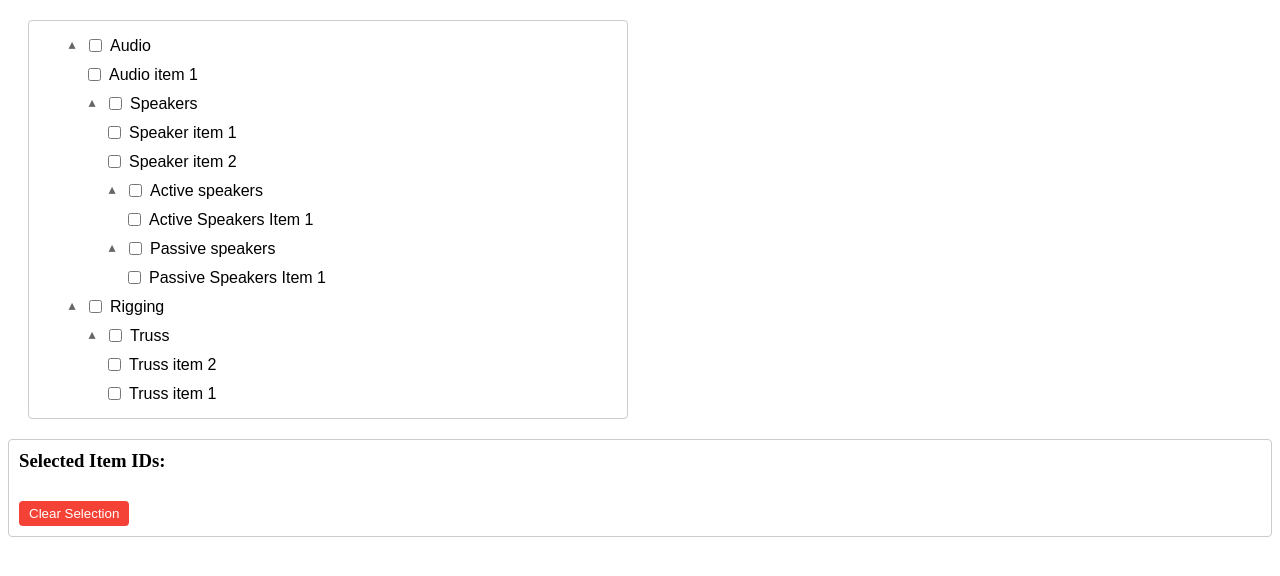
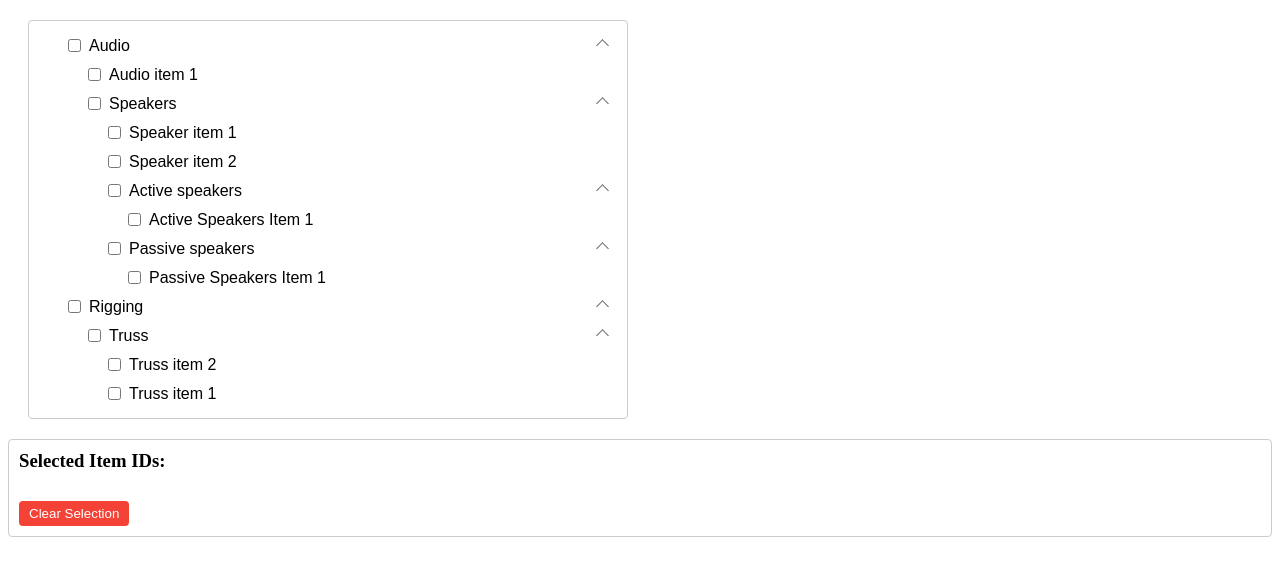
Before and after one commit to tlavrova/item-selector-rentman, an Angular app: page / in a window 1280 px wide. Shown: the top 576 px of the page. Built offline with nearby package versions, Linux system fonts and the light colour scheme.

Commit message:
Refactor folder toggle implementation for improved styling and functionality

```diff
--- a/src/app/components/item-selector/item-selector.component.css
+++ b/src/app/components/item-selector/item-selector.component.css
@@ -19,6 +19,7 @@
   align-items: center;
   padding: 5px;
   cursor: pointer;
+  position: relative;
 }
 
 .folder-content:hover {
@@ -26,22 +27,24 @@
 }
 
 .folder-toggle {
-  margin-right: 5px;
-  font-size: 12px;
-  color: #666;
+  position: absolute;
+  right: 10px;
+  width: 8px;
+  height: 8px;
+  border: solid #666;
+  border-width: 0 1px 1px 0;
+  transform: rotate(45deg);
+  transition: transform 0.2s ease;
   cursor: pointer;
-  transition: transform 0.2s ease;
-  display: inline-block;
-  width: 16px;
-  text-align: center;
 }
 
 .folder-toggle.expanded {
-  transform: rotate(180deg);
+  transform: rotate(-135deg);
 }
 
 .folder-title {
   margin-left: 5px;
+  flex: 1;
 }
 
 .item-list {
--- a/src/app/components/item-selector/item-selector.component.html
+++ b/src/app/components/item-selector/item-selector.component.html
@@ -3,15 +3,15 @@
     <ng-container *ngFor="let folder of folders">
       <div class="folder-item">
         <div class="folder-content" (click)="toggleFolder(folder)">
-          <span class="folder-toggle"
-                (click)="toggleFolderExpansion(folder, $event)"
-                [class.expanded]="isFolderExpanded(folder)">▼</span>
           <input type="checkbox"
                  [checked]="folder.selected"
                  [indeterminate]="folder.indeterminate"
                  (click)="$event.stopPropagation()"
                  (change)="toggleFolder(folder)">
           <span class="folder-title">{{ folder.title }}</span>
+          <span class="folder-toggle"
+                (click)="toggleFolderExpansion(folder, $event)"
+                [class.expanded]="isFolderExpanded(folder)"></span>
         </div>
         <div class="folder-children" *ngIf="isFolderExpanded(folder)">
           <!-- Items directly in this folder -->
@@ -28,15 +28,15 @@
           <ng-container *ngFor="let child of folder.children">
             <div class="folder-item">
               <div class="folder-content" (click)="toggleFolder(child)">
-                <span class="folder-toggle"
-                      (click)="toggleFolderExpansion(child, $event)"
-                      [class.expanded]="isFolderExpanded(child)">▼</span>
                 <input type="checkbox"
                        [checked]="child.selected"
                        [indeterminate]="child.indeterminate"
                        (click)="$event.stopPropagation()"
                        (change)="toggleFolder(child)">
                 <span class="folder-title">{{ child.title }}</span>
+                <span class="folder-toggle"
+                      (click)="toggleFolderExpansion(child, $event)"
+                      [class.expanded]="isFolderExpanded(child)"></span>
               </div>
               <div class="folder-children" *ngIf="isFolderExpanded(child)">
                 <!-- Items directly in this child folder -->
@@ -53,15 +53,15 @@
                 <ng-container *ngFor="let grandChild of child.children">
                   <div class="folder-item">
                     <div class="folder-content" (click)="toggleFolder(grandChild)">
-                      <span class="folder-toggle"
-                            (click)="toggleFolderExpansion(grandChild, $event)"
-                            [class.expanded]="isFolderExpanded(grandChild)">▼</span>
                       <input type="checkbox"
                              [checked]="grandChild.selected"
                              [indeterminate]="grandChild.indeterminate"
                              (click)="$event.stopPropagation()"
                              (change)="toggleFolder(grandChild)">
                       <span class="folder-title">{{ grandChild.title }}</span>
+                      <span class="folder-toggle"
+                            (click)="toggleFolderExpansion(grandChild, $event)"
+                            [class.expanded]="isFolderExpanded(grandChild)"></span>
                     </div>
                     <div class="folder-children" *ngIf="isFolderExpanded(grandChild)">
                       <!-- Items in grandchild folder -->
```
